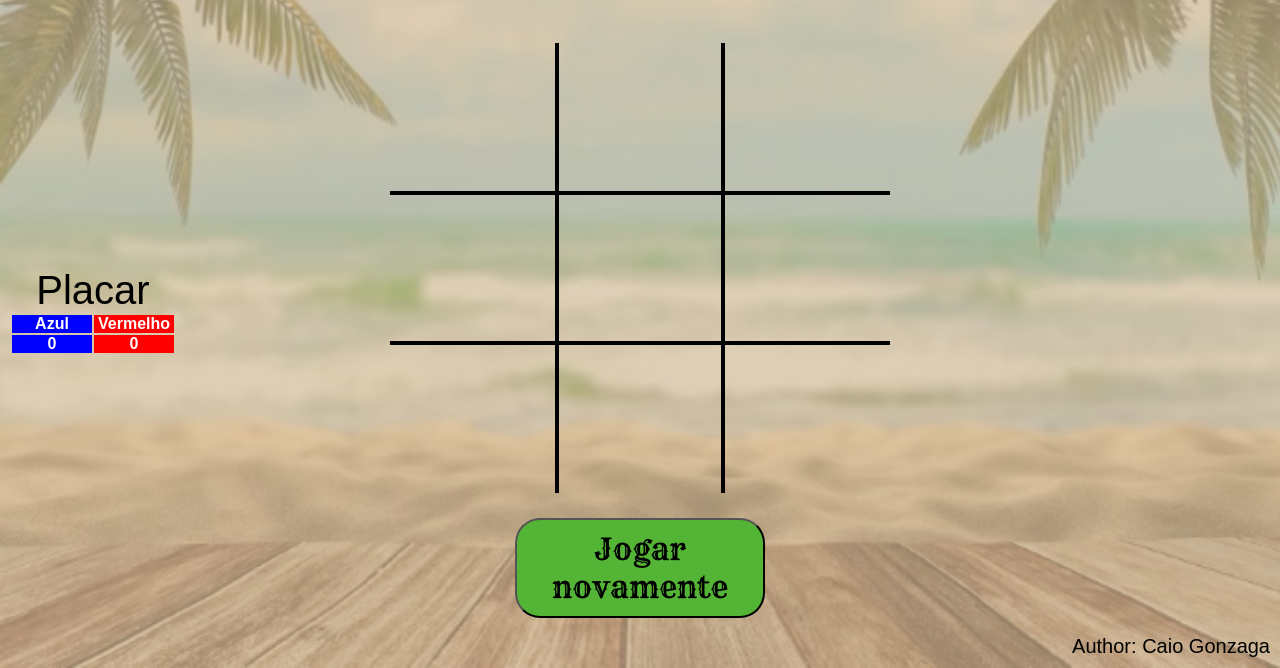
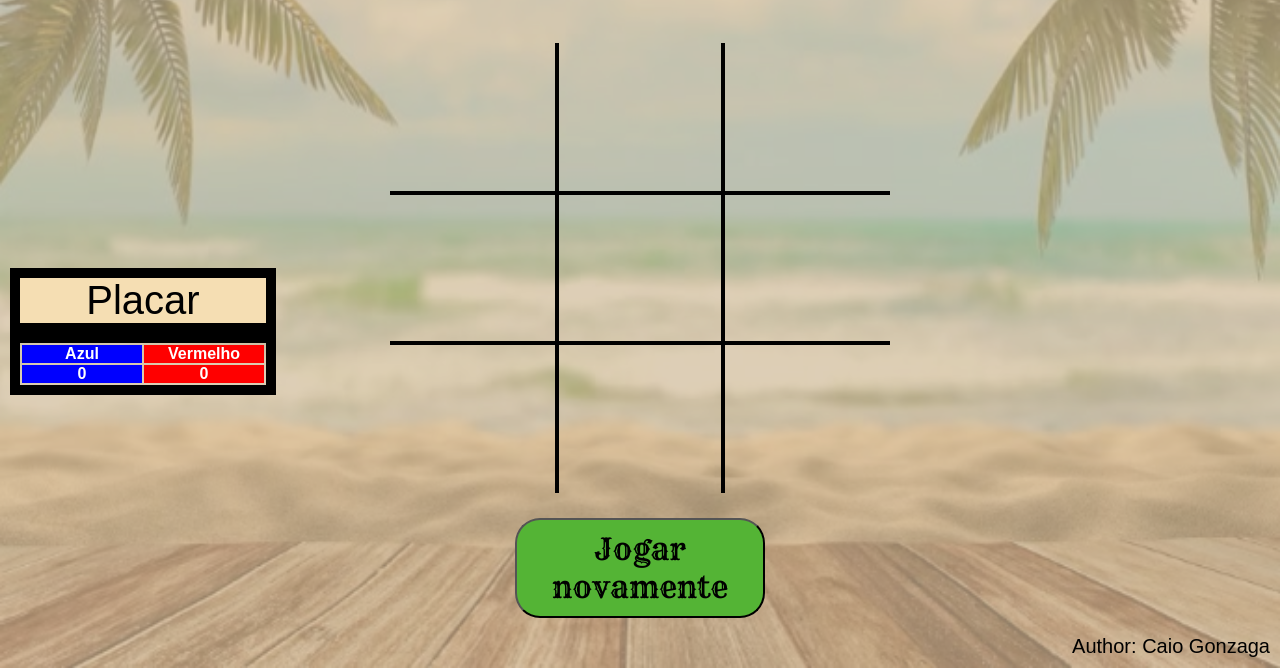
Before and after one commit to Caioscg/TicTacToe-PvP, a plain HTML site: page index.html in a window 1280 px wide. Shown: the part 132-800 px from the top of the page. Drawn offline with Linux system fonts and the light colour scheme.

Commit message:
score update

```diff
--- a/index.html
+++ b/index.html
@@ -34,8 +34,8 @@
     </div>
     <button>Jogar novamente</button>
 
-    <table class="score">
-        <caption class ="title" style="font-size: 40px;">Placar</caption>
+    <table class="score" style="border: 10px solid black;">
+        <caption class ="title" style="font-size: 40px; background-color: wheat; border: 10px solid;">Placar</caption>
 
         <colgroup>
             <col style="background-color: blue;">
@@ -44,8 +44,8 @@
 
         <thead>
             <tr>
-                <th style="width: 80px;">Azul</th>
-                <th style="width: 80px;">Vermelho</th>
+                <th style="width: 120px;">Azul</th>
+                <th style="width: 120px;">Vermelho</th>
             </tr>
         </thead>
 
```
